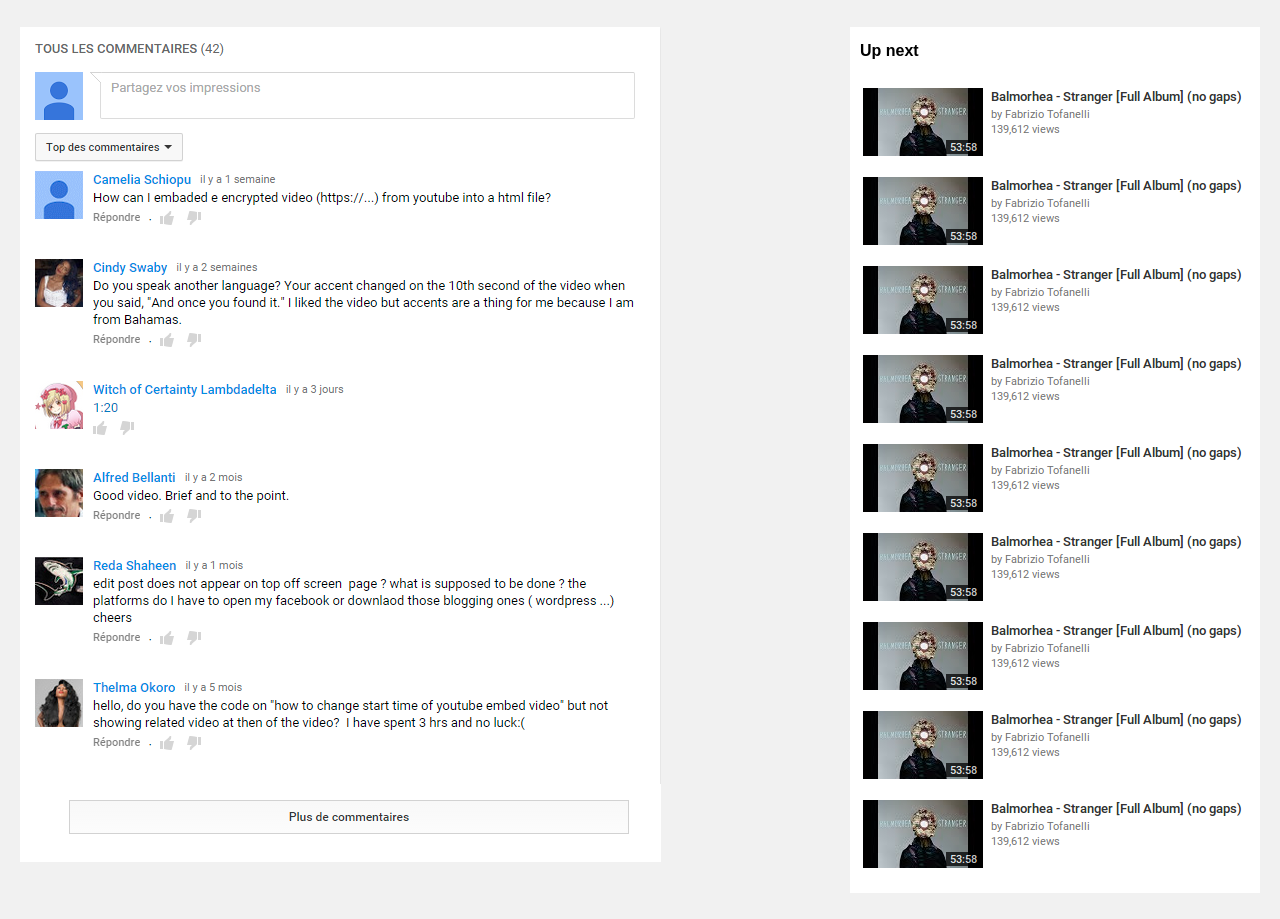
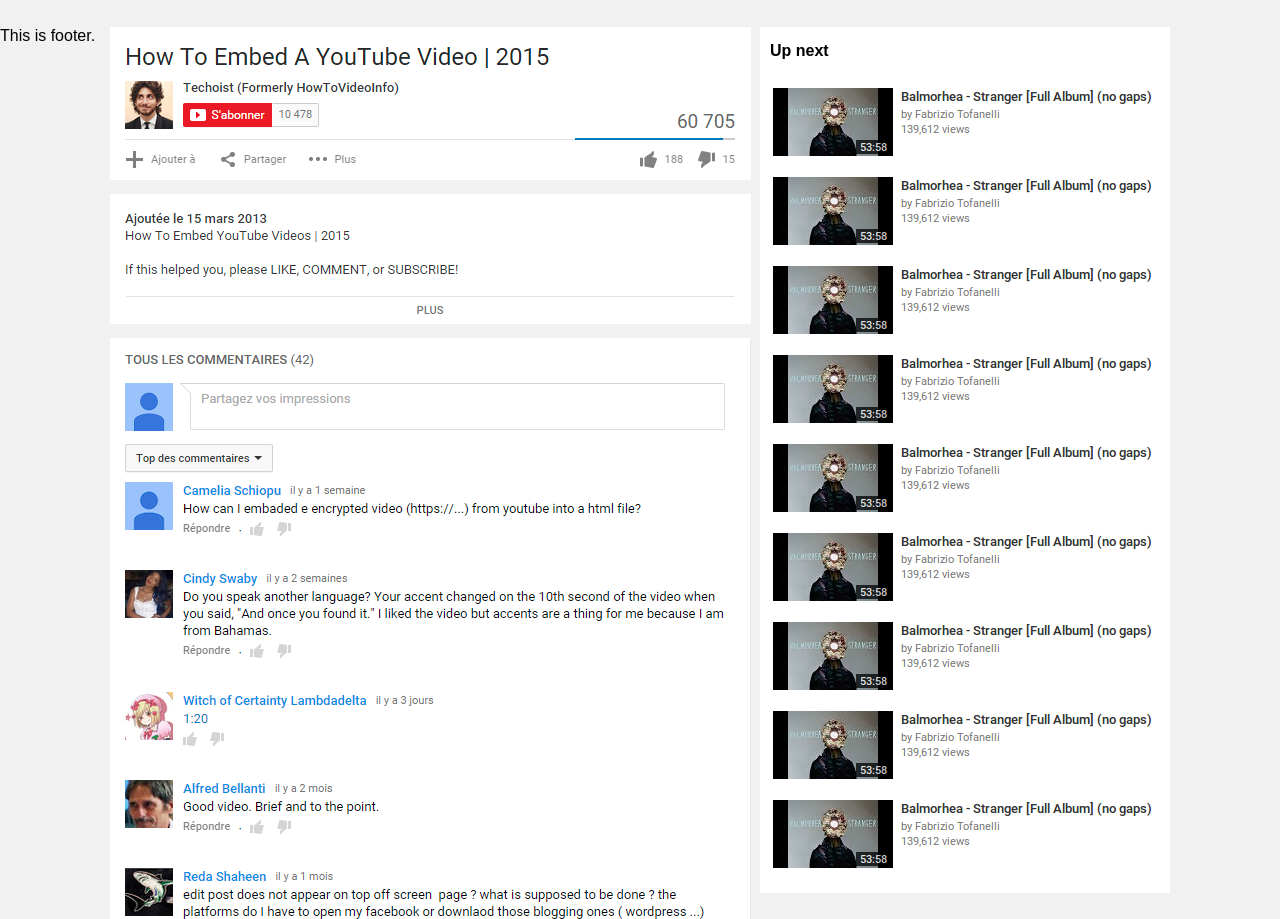
Before and after one commit to IvanVucetic/youtube-clone, a plain HTML site: page index.html in a window 1280 px wide. Shown: the part 540-1459 px from the top of the page. Before the commit the page ends 1433 px from the top, so only its background shows below. Drawn offline with Linux system fonts and the light colour scheme.

Commit message:
fix divs side-by-side

```diff
--- a/index.html
+++ b/index.html
@@ -17,10 +17,6 @@
     </div>
 </section>
 <section id="rest">
-    <div id="title">
-        <img src="images/title.png" alt="Title of the video: How to embed a youtube video">
-    </div>
-
     <div id="suggestions">
         <strong>Up next</strong>
         <ul>
@@ -52,8 +48,13 @@
                 <img src="images/suggestion.png" alt="Next track suggestion.">
             </li>
         </ul>
+    </div>
 
+    <div id="left-col">
+        <div id="title">
+            <img src="images/title.png" alt="Title of the video: How to embed a youtube video">
         </div>
+
         <div id="info">
             <img src="images/info.png" alt="Information about the video">
         </div>
@@ -61,10 +62,11 @@
         <div id="comments">
             <img src="images/comments.png" alt="User comments">
         </div>
+    </div>
 
 </section>
 <section id="footer">
-
+    <p>This is footer.</p>
 </section>
 
 
--- a/style.css
+++ b/style.css
@@ -39,24 +39,31 @@ body {
 }
 
 #rest {
+    /*float: left;*/
     position: relative;
     margin-top: 30px;
     margin-left: auto;
     margin-right: auto;
+    width: 1100px;
     background-color: aqua;
 }
 
+#left-col {
+    position: absolute;
+    left: 20px;
+}
+
 #title, #info, #comments {
-    position: absolute;
+    position: relative; /*if abs divs overlap + comments cover info and title*/
     float: left;
     clear: left;
     width: 645px;
-    margin-left: 20px;
+    margin-bottom: 10px;
 }
 
 #suggestions {
     position: absolute;
-    float: right;
+    /*float: right;*/
     width: 400px;
     right: 20px;
     margin-left: 5px;
```
Lines whose indentation alone changed are shown as unchanged.
